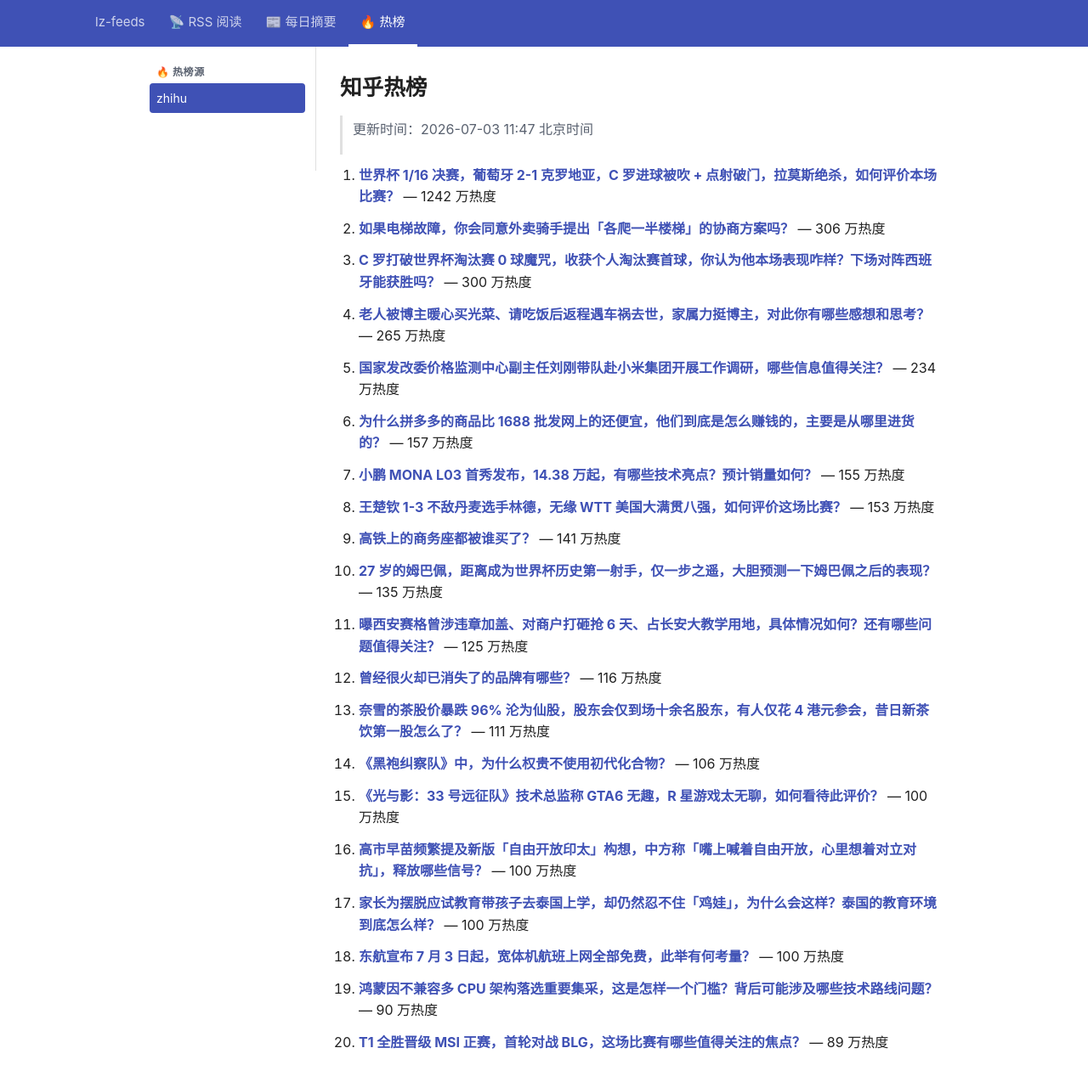
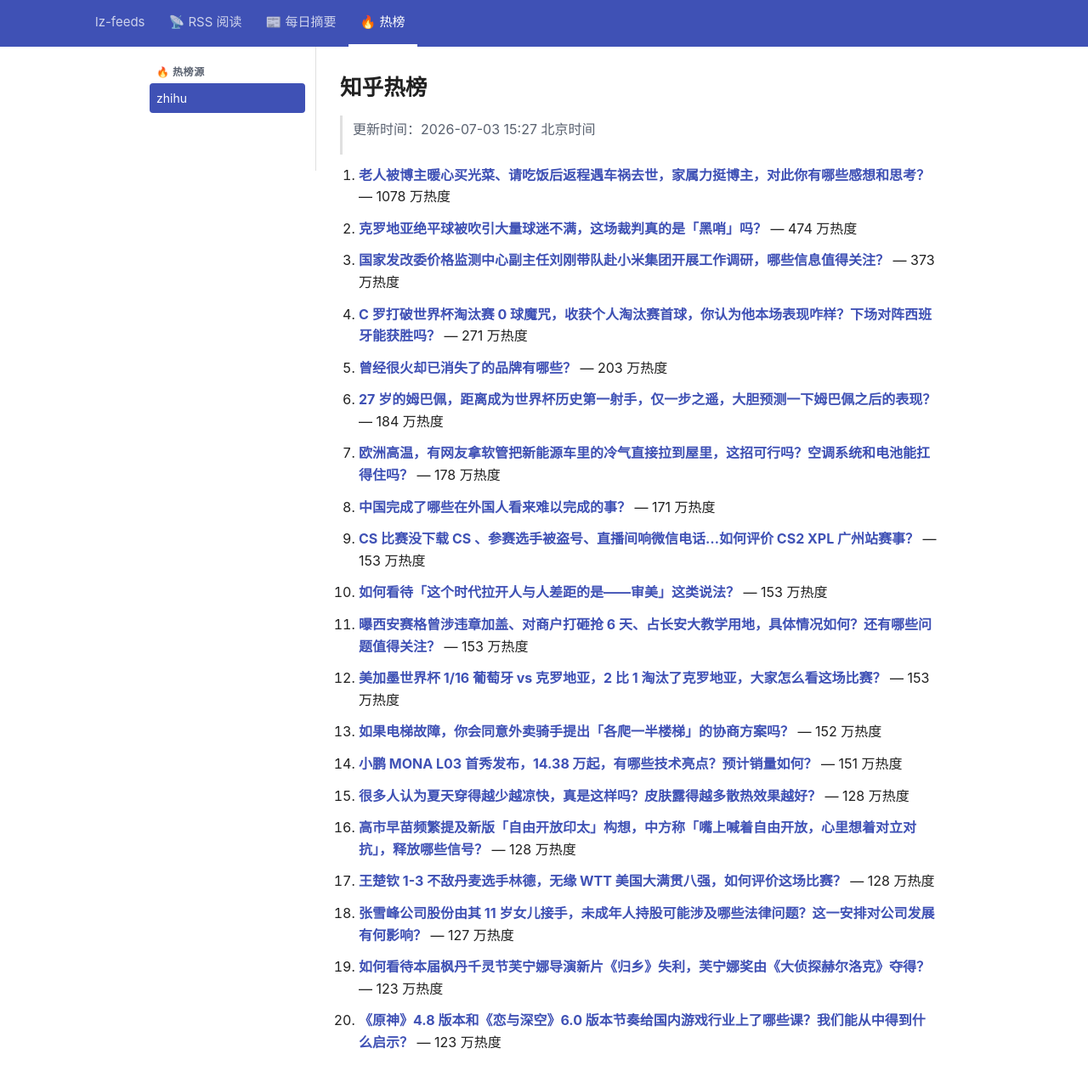
Before and after one commit to lizhang0101/lz-feeds, a Jekyll site: the page built from _hotlist/zhihu.md, in a window 1280 px wide and 1305 px high. Shown: the top 1274 px of the window at 85% size. Built offline with Jekyll 4.4.1, drawn with Linux system fonts in a browser that asks for light colours.

Commit message:
hotlist: 2026-07-03T07:27Z

```diff
--- a/_hotlist/zhihu.md
+++ b/_hotlist/zhihu.md
@@ -1,48 +1,48 @@
 ---
-updated: 2026-07-03 11:47 北京时间
+updated: 2026-07-03 15:27 北京时间
 count: 20
 ---
 
 # 知乎热榜
 
-> 更新时间：2026-07-03 11:47 北京时间
+> 更新时间：2026-07-03 15:27 北京时间
 
-1. **[世界杯 1/16 决赛，葡萄牙 2-1 克罗地亚，C 罗进球被吹 + 点射破门，拉莫斯绝杀，如何评价本场比赛？](https://www.zhihu.com/question/2055965979767732019)** — 1242 万热度
+1. **[老人被博主暖心买光菜、请吃饭后返程遇车祸去世，家属力挺博主，对此你有哪些感想和思考？](https://www.zhihu.com/question/2055082282717819308)** — 1078 万热度
 
-2. **[如果电梯故障，你会同意外卖骑手提出「各爬一半楼梯」的协商方案吗？](https://www.zhihu.com/question/2052184985809974611)** — 306 万热度
+2. **[克罗地亚绝平球被吹引大量球迷不满，这场裁判真的是「黑哨」吗？](https://www.zhihu.com/question/2056315457355740188)** — 474 万热度
 
-3. **[C 罗打破世界杯淘汰赛 0 球魔咒，收获个人淘汰赛首球，你认为他本场表现咋样？下场对阵西班牙能获胜吗？](https://www.zhihu.com/question/2056306583965889047)** — 300 万热度
+3. **[国家发改委价格监测中心副主任刘刚带队赴小米集团开展工作调研，哪些信息值得关注？](https://www.zhihu.com/question/2056094088609390914)** — 373 万热度
 
-4. **[老人被博主暖心买光菜、请吃饭后返程遇车祸去世，家属力挺博主，对此你有哪些感想和思考？](https://www.zhihu.com/question/2055082282717819308)** — 265 万热度
+4. **[C 罗打破世界杯淘汰赛 0 球魔咒，收获个人淘汰赛首球，你认为他本场表现咋样？下场对阵西班牙能获胜吗？](https://www.zhihu.com/question/2056306583965889047)** — 271 万热度
 
-5. **[国家发改委价格监测中心副主任刘刚带队赴小米集团开展工作调研，哪些信息值得关注？](https://www.zhihu.com/question/2056094088609390914)** — 234 万热度
+5. **[曾经很火却已消失了的品牌有哪些？](https://www.zhihu.com/question/597974671)** — 203 万热度
 
-6. **[为什么拼多多的商品比 1688 批发网上的还便宜，他们到底是怎么赚钱的，主要是从哪里进货的？](https://www.zhihu.com/question/314900700)** — 157 万热度
+6. **[27 岁的姆巴佩，距离成为世界杯历史第一射手，仅一步之遥，大胆预测一下姆巴佩之后的表现？](https://www.zhihu.com/question/2055573400752596783)** — 184 万热度
 
-7. **[小鹏 MONA L03 首秀发布，14.38 万起，有哪些技术亮点？预计销量如何？](https://www.zhihu.com/question/2056034391034262100)** — 155 万热度
+7. **[欧洲高温，有网友拿软管把新能源车里的冷气直接拉到屋里，这招可行吗？空调系统和电池能扛得住吗？](https://www.zhihu.com/question/2054943154923463985)** — 178 万热度
 
-8. **[王楚钦 1-3 不敌丹麦选手林德，无缘 WTT 美国大满贯八强，如何评价这场比赛？](https://www.zhihu.com/question/2056324633561751616)** — 153 万热度
+8. **[中国完成了哪些在外国人看来难以完成的事？](https://www.zhihu.com/question/51296294)** — 171 万热度
 
-9. **[高铁上的商务座都被谁买了？](https://www.zhihu.com/question/333343755)** — 141 万热度
+9. **[CS 比赛没下载 CS 、参赛选手被盗号、直播间响微信电话…如何评价 CS2 XPL 广州站赛事？](https://www.zhihu.com/question/2055768297392625460)** — 153 万热度
 
-10. **[27 岁的姆巴佩，距离成为世界杯历史第一射手，仅一步之遥，大胆预测一下姆巴佩之后的表现？](https://www.zhihu.com/question/2055573400752596783)** — 135 万热度
+10. **[如何看待「这个时代拉开人与人差距的是——审美」这类说法？](https://www.zhihu.com/topic/2049864504993739137/hot)** — 153 万热度
 
-11. **[曝西安赛格曾涉违章加盖、对商户打砸抢 6 天、占长安大教学用地，具体情况如何？还有哪些问题值得关注？](https://www.zhihu.com/question/2056002373693038752)** — 125 万热度
+11. **[曝西安赛格曾涉违章加盖、对商户打砸抢 6 天、占长安大教学用地，具体情况如何？还有哪些问题值得关注？](https://www.zhihu.com/question/2056002373693038752)** — 153 万热度
 
-12. **[曾经很火却已消失了的品牌有哪些？](https://www.zhihu.com/question/597974671)** — 116 万热度
+12. **[美加墨世界杯 1/16 葡萄牙 vs 克罗地亚，2 比 1 淘汰了克罗地亚，大家怎么看这场比赛？](https://www.zhihu.com/question/2056305323284117390)** — 153 万热度
 
-13. **[奈雪的茶股价暴跌 96% 沦为仙股，股东会仅到场十余名股东，有人仅花 4 港元参会，昔日新茶饮第一股怎么了？](https://www.zhihu.com/question/2055976324167213165)** — 111 万热度
+13. **[如果电梯故障，你会同意外卖骑手提出「各爬一半楼梯」的协商方案吗？](https://www.zhihu.com/question/2052184985809974611)** — 152 万热度
 
-14. **[《黑袍纠察队》中，为什么权贵不使用初代化合物？](https://www.zhihu.com/question/2055220243434411408)** — 106 万热度
+14. **[小鹏 MONA L03 首秀发布，14.38 万起，有哪些技术亮点？预计销量如何？](https://www.zhihu.com/question/2056034391034262100)** — 151 万热度
 
-15. **[《光与影：33 号远征队》技术总监称 GTA6 无趣，R 星游戏太无聊，如何看待此评价？](https://www.zhihu.com/question/2055646415695634495)** — 100 万热度
+15. **[很多人认为夏天穿得越少越凉快，真是这样吗？皮肤露得越多散热效果越好？](https://www.zhihu.com/question/2053174894452532777)** — 128 万热度
 
-16. **[高市早苗频繁提及新版「自由开放印太」构想，中方称「嘴上喊着自由开放，心里想着对立对抗」，释放哪些信号？](https://www.zhihu.com/question/2056036202155921526)** — 100 万热度
+16. **[高市早苗频繁提及新版「自由开放印太」构想，中方称「嘴上喊着自由开放，心里想着对立对抗」，释放哪些信号？](https://www.zhihu.com/question/2056036202155921526)** — 128 万热度
 
-17. **[家长为摆脱应试教育带孩子去泰国上学，却仍然忍不住「鸡娃」，为什么会这样？泰国的教育环境到底怎么样？](https://www.zhihu.com/question/2055248195828163080)** — 100 万热度
+17. **[王楚钦 1-3 不敌丹麦选手林德，无缘 WTT 美国大满贯八强，如何评价这场比赛？](https://www.zhihu.com/question/2056324633561751616)** — 128 万热度
 
-18. **[东航宣布 7 月 3 日起，宽体机航班上网全部免费，此举有何考量？](https://www.zhihu.com/question/2055960590804324585)** — 100 万热度
+18. **[张雪峰公司股份由其 11 岁女儿接手，未成年人持股可能涉及哪些法律问题？这一安排对公司发展有何影响？](https://www.zhihu.com/question/2055969294802842034)** — 127 万热度
 
-19. **[鸿蒙因不兼容多 CPU 架构落选重要集采，这是怎样一个门槛？背后可能涉及哪些技术路线问题？](https://www.zhihu.com/question/2056314668243579078)** — 90 万热度
+19. **[如何看待本届枫丹千灵节芙宁娜导演新片《归乡》失利，芙宁娜奖由《大侦探赫尔洛克》夺得？](https://www.zhihu.com/question/2056136881767764204)** — 123 万热度
 
-20. **[T1 全胜晋级 MSI 正赛，首轮对战 BLG，这场比赛有哪些值得关注的焦点？](https://www.zhihu.com/question/2055744154219591491)** — 89 万热度
+20. **[《原神》4.8 版本和《恋与深空》6.0 版本节奏给国内游戏行业上了哪些课？我们能从中得到什么启示？](https://www.zhihu.com/question/2055618175077725216)** — 123 万热度
```
